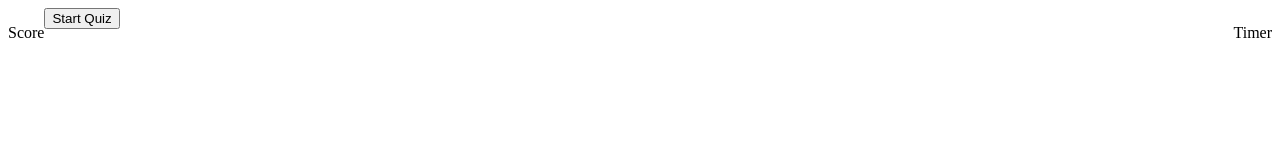
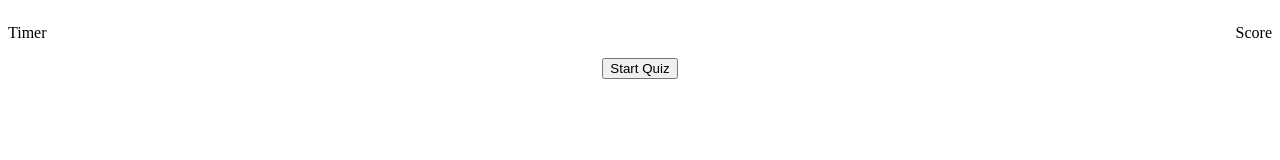
Before and after one commit to seibert-gm90/multiplechoicequiz, a plain HTML site: page index.html in a window 1280 px wide. Drawn offline with Linux system fonts and the light colour scheme.

Commit message:
adding flex styling to divs

```diff
--- a/assets/style/style.css
+++ b/assets/style/style.css
@@ -1,11 +1,9 @@
-.timer {
-    float: right;
+.container-timer-score {
+    display: flex;
+    justify-content: space-between;
 }
 
-.score {
-    float: left;
+.start-btn-row {
+    display: flex;
+    justify-content: center;
 }
-
-.clearfix::after {
-    clear: both;
-  }
--- a/index.html
+++ b/index.html
@@ -11,7 +11,7 @@
 
 <body>
 
-    <div class="row">
+    <div class="container-timer-score row">
         <div class="timer col-lg-6">
             <p>Timer </p>
         </div>
@@ -20,7 +20,7 @@
         </div>
     </div>
 
-    <div class="row clearfix">
+    <div class="row start-btn-row">
         <div class="col-lg-6">
             <button type="button" class="btn btn-secondary btn-center">Start Quiz</button>
         </div>
```
